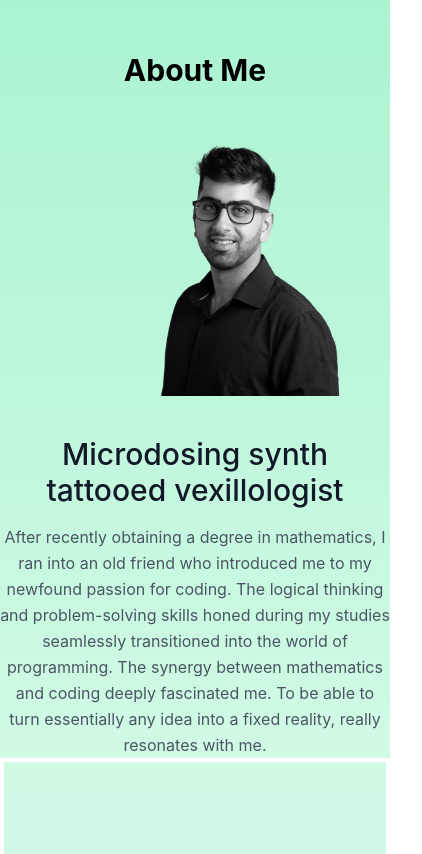
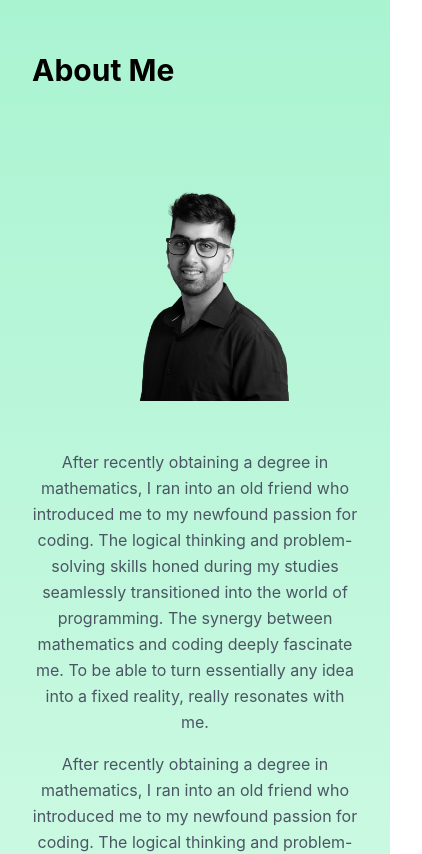
Before and after one commit to nickonbabaei/portfolio, a React (Create React App) app in the folder client/: page / in a window 390 px wide. Shown: the part 920-1774 px from the top of the page, 422 px wide, since content can reach past the window. Built offline with nearby package versions, Linux system fonts and the light colour scheme.

Commit message:
completely fixed about me component responsiveness

```diff
--- a/client/src/components/About.jsx
+++ b/client/src/components/About.jsx
@@ -3,19 +3,23 @@ import headshot from '../images/headshot-removebg.png'
 
 const About = () => {
     return (
-        <section class="text-gray-600 body-font bg-gradient-to-b from-emerald-200 to-emerald-100" id='about'>
-            <div class='flex justify-center py-12'>
+        <section class="text-gray-600 body-font bg-gradient-to-b from-emerald-200 to-emerald-100 px-8 sm:px-10 lg:px-20" id='about'>
+            <div class='container max-w-screen-xl py-12'>
                 <h1 class='text-black font-bold pt-20 text-3xl sm:text-5xl'>About Me</h1>
             </div>
-            <div class="md:container md:flex md:mx-auto md:items-center md:justify-center md:pr-32">
+            <div class="lg:flex lg:mx-auto lg:items-center lg:justify-center">
+
+                <div className='lg:pr-12'>
+                <img class="mx-auto m-12 object-cover object-center rounded" alt="headshot" src={headshot} />
+
+                </div>
 
 
-                <img class="lg:w-3/6 md:w-3/6 ml-8 mb-10 object-cover object-center rounded" alt="headshot" src={headshot} />
 
-
-                <div class="text-center lg:w-2/5 w-full">
-                    <h1 class="title-font sm:text-4xl text-3xl mb-4 font-medium text-gray-900">Microdosing synth tattooed vexillologist</h1>
-                    <p class="leading-relaxed">After recently obtaining a degree in mathematics, I ran into an old friend who introduced me to my newfound passion for coding. The logical thinking and problem-solving skills honed during my studies seamlessly transitioned into the world of programming. The synergy between mathematics and coding deeply fascinated me. To be able to turn essentially any idea into a fixed reality, really resonates with me.</p>
+                <div class="text-center lg:w-2/5 lg:mr-16 w-full">
+                    {/* <h1 class="title-font sm:text-4xl text-3xl mb-4 font-medium text-gray-900">Microdosing synth tattooed vexillologist</h1> */}
+                    <p class="leading-relaxed pb-4">After recently obtaining a degree in mathematics, I ran into an old friend who introduced me to my newfound passion for coding. The logical thinking and problem-solving skills honed during my studies seamlessly transitioned into the world of programming. The synergy between mathematics and coding deeply fascinate me. To be able to turn essentially any idea into a fixed reality, really resonates with me.</p>
+                    <p class="leading-relaxed">After recently obtaining a degree in mathematics, I ran into an old friend who introduced me to my newfound passion for coding. The logical thinking and problem-solving skills honed during my studies seamlessly transitioned into the world of programming. The synergy between mathematics and coding deeply fascinate me. To be able to turn essentially any idea into a fixed reality, really resonates with me.</p>
                     {/* <p class="leading-relaxed">fdfdjgjgjghjfdfdjgjgjghjfdfdjgjgjghjfdfdjgjgjghjfdfdjgjgjghjfdfdjgjgjghjfdfdjgjgjghjfdfdjgjgjghjfdfdjgjgjghjfdfdjgjgjghjfdfdjgjgjghj</p> */}
 
                 </div>
--- a/client/src/components/Nav.jsx
+++ b/client/src/components/Nav.jsx
@@ -1,5 +1,5 @@
 import React from 'react'
-import {Link} from 'react-scroll'
+import { Link } from 'react-scroll'
 
 const Nav = () => {
     return (
@@ -9,14 +9,30 @@ const Nav = () => {
         <img src="https://flowbite.com/docs/images/logo.svg" className="h-8 mr-3" alt="Flowbite Logo"/>
         <span className="self-center text-2xl font-semibold whitespace-nowrap dark:text-white">Flowbite</span>
     </a> */}
-                <div className="flex md:order-2">
+                <div className="relative inline-block group">
 
 
 
-                    <button data-collapse-toggle="navbar-sticky" type="button" className="inline-flex items-center p-2 text-sm text-gray-500 rounded-lg md:hidden hover:bg-gray-100 focus:outline-none focus:ring-2 focus:ring-gray-200 dark:text-gray-400 dark:hover:bg-gray-700 dark:focus:ring-gray-600" aria-controls="navbar-sticky" aria-expanded="false">
+                    <button id="dropdownDefaultButton" type='button' data-dropdown-toggle="dropdown" className="inline-flex items-center p-2 text-sm text-gray-500 rounded-lg md:hidden hover:bg-gray-100 focus:outline-none focus:ring-2 focus:ring-gray-200 dark:text-gray-400 dark:hover:bg-gray-700 dark:focus:ring-gray-600" >
                         <span className="sr-only">Open main menu</span>
                         <svg className="w-6 h-6" aria-hidden="true" fill="currentColor" viewBox="0 0 20 20" xmlns="http://www.w3.org/2000/svg"><path fillRule="evenodd" d="M3 5a1 1 0 011-1h12a1 1 0 110 2H4a1 1 0 01-1-1zM3 10a1 1 0 011-1h12a1 1 0 110 2H4a1 1 0 01-1-1zM3 15a1 1 0 011-1h12a1 1 0 110 2H4a1 1 0 01-1-1z" clipRule="evenodd"></path></svg>
                     </button>
+                    <div id="dropdown" class="absolute hidden bg-white divide-y divide-gray-100 rounded-lg shadow w-44 dark:bg-gray-700">
+                        <ul class="py-2 text-sm text-gray-700 dark:text-gray-200" aria-labelledby="dropdownDefaultButton">
+                            <li>
+                                <a href="#" class="block px-4 py-2 hover:bg-gray-100 dark:hover:bg-gray-600 dark:hover:text-white">Dashboard</a>
+                            </li>
+                            <li>
+                                <a href="#" class="block px-4 py-2 hover:bg-gray-100 dark:hover:bg-gray-600 dark:hover:text-white">Settings</a>
+                            </li>
+                            <li>
+                                <a href="#" class="block px-4 py-2 hover:bg-gray-100 dark:hover:bg-gray-600 dark:hover:text-white">Earnings</a>
+                            </li>
+                            <li>
+                                <a href="#" class="block px-4 py-2 hover:bg-gray-100 dark:hover:bg-gray-600 dark:hover:text-white">Sign out</a>
+                            </li>
+                        </ul>
+                    </div>
                 </div>
                 <div className="items-center justify-between hidden w-full md:flex md:w-auto md:order-1" id="navbar-sticky">
                     <ul className="flex flex-col p-4 md:p-0 mt-4 font-medium md:flex-row md:space-x-12 md:mt-0">
--- a/client/src/components/Projects.jsx
+++ b/client/src/components/Projects.jsx
@@ -5,14 +5,14 @@ import Skills from './Skills'
 const Projects = () => {
     return (
 
-        <section class="text-gray-600 body-font bg-gradient-to-b from-emerald-100 to-cyan-200" id='projects'>
+        <section class="text-gray-600 body-font bg-gradient-to-b from-emerald-100 to-cyan-200 px-8" id='projects'>
             {/* <div class='flex justify-center py-12'>
                 <h1 class='text-black font-bold pt-24 text-3xl sm:text-5xl'>Projects</h1>
             </div> */}
             <div class="container max-w-screen-xl py-24 mx-auto border-4 border-white">
             <h1 class='text-black font-bold pt-24 text-3xl sm:text-5xl'>Projects</h1>
                 <div class="flex flex-wrap justify-center">
-                    <div class="lg:w-1/2 md:w-4/6 py-4 px-20 w-5/6 border-4 border-white">
+                    <div class="lg:w-1/2 md:w-3/6 py-4 px-20 w-5/6 border-4 border-white">
                         <a class="block relative rounded overflow-hidden">
                             <img alt="Sportify Application" class="object-cover object-center w-full h-full block xl:w-5/6" src={SportifyPreview} />
                         </a>
@@ -22,7 +22,7 @@ const Projects = () => {
                             <p class="mt-1">$16.00</p>
                         </div>
                     </div>
-                    <div class="lg:w-1/2 md:w-4/6 py-4 px-20 w-5/6">
+                    <div class="lg:w-1/2 md:w-3/6 py-4 px-20 w-5/6">
                         <a class="block relative rounded overflow-hidden">
                             <img alt="Sportify Application" class="object-cover object-center w-full h-full block xl:w-5/6" src={SportifyPreview} />
                         </a>
@@ -32,7 +32,7 @@ const Projects = () => {
                             <p class="mt-1">$16.00</p>
                         </div>
                     </div>
-                    <div class="lg:w-1/2 md:w-4/6 py-4 px-20 w-5/6">
+                    <div class="lg:w-1/2 md:w-3/6 py-4 px-20 w-5/6">
                         <a class="block relative rounded overflow-hidden">
                             <img alt="Sportify Application" class="object-cover object-center w-full h-full block xl:w-5/6" src={SportifyPreview} />
                         </a>
@@ -42,7 +42,7 @@ const Projects = () => {
                             <p class="mt-1">$16.00</p>
                         </div>
                     </div>
-                    <div class="lg:w-1/2 md:w-4/6 py-4 px-20 w-5/6">
+                    <div class="lg:w-1/2 md:w-3/6 py-4 px-20 w-5/6">
                         <a class="block relative rounded overflow-hidden">
                             <img alt="Sportify Application" class="object-cover object-center w-full h-full block xl:w-5/6" src={SportifyPreview} />
                         </a>
```
Lines whose indentation alone changed are shown as unchanged.
